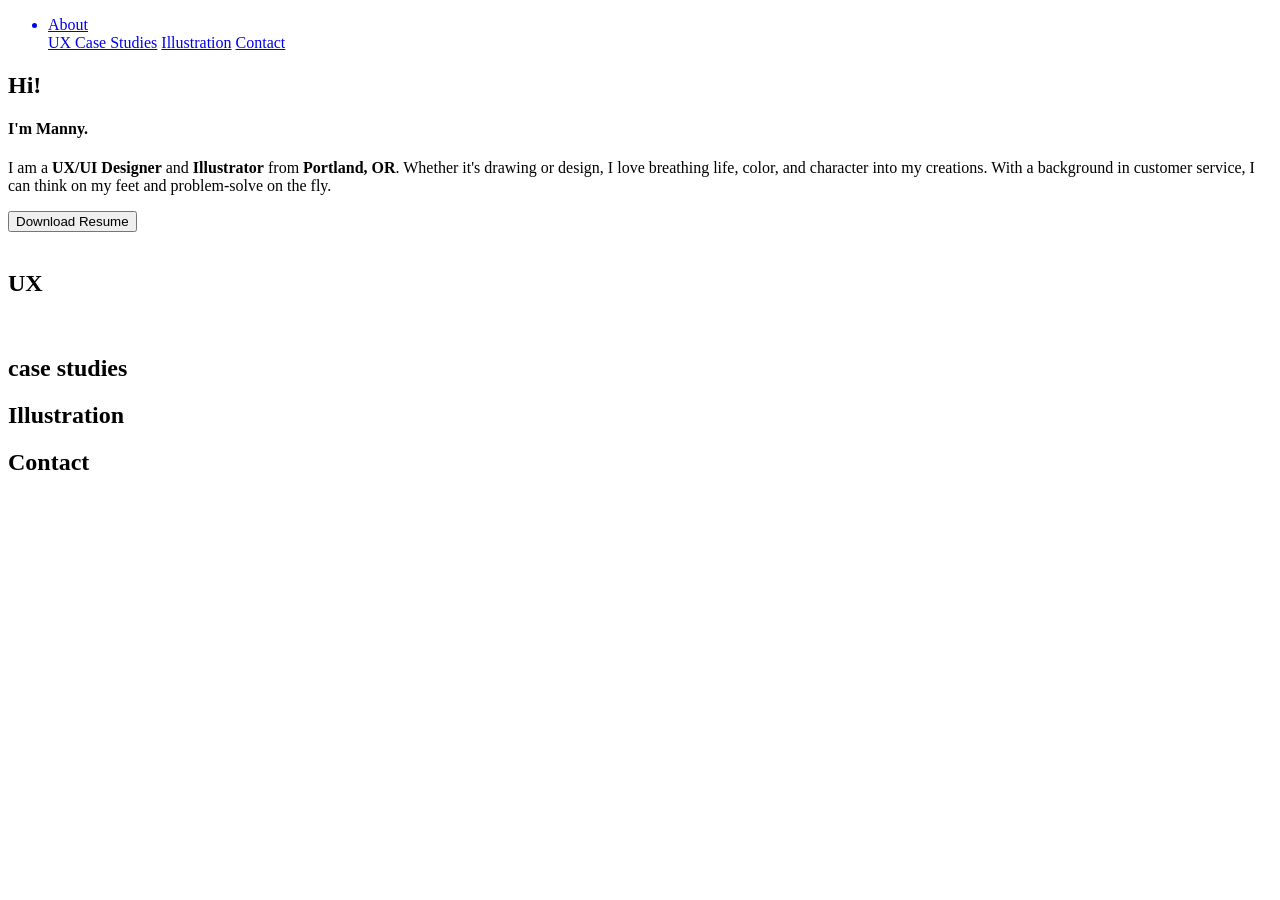
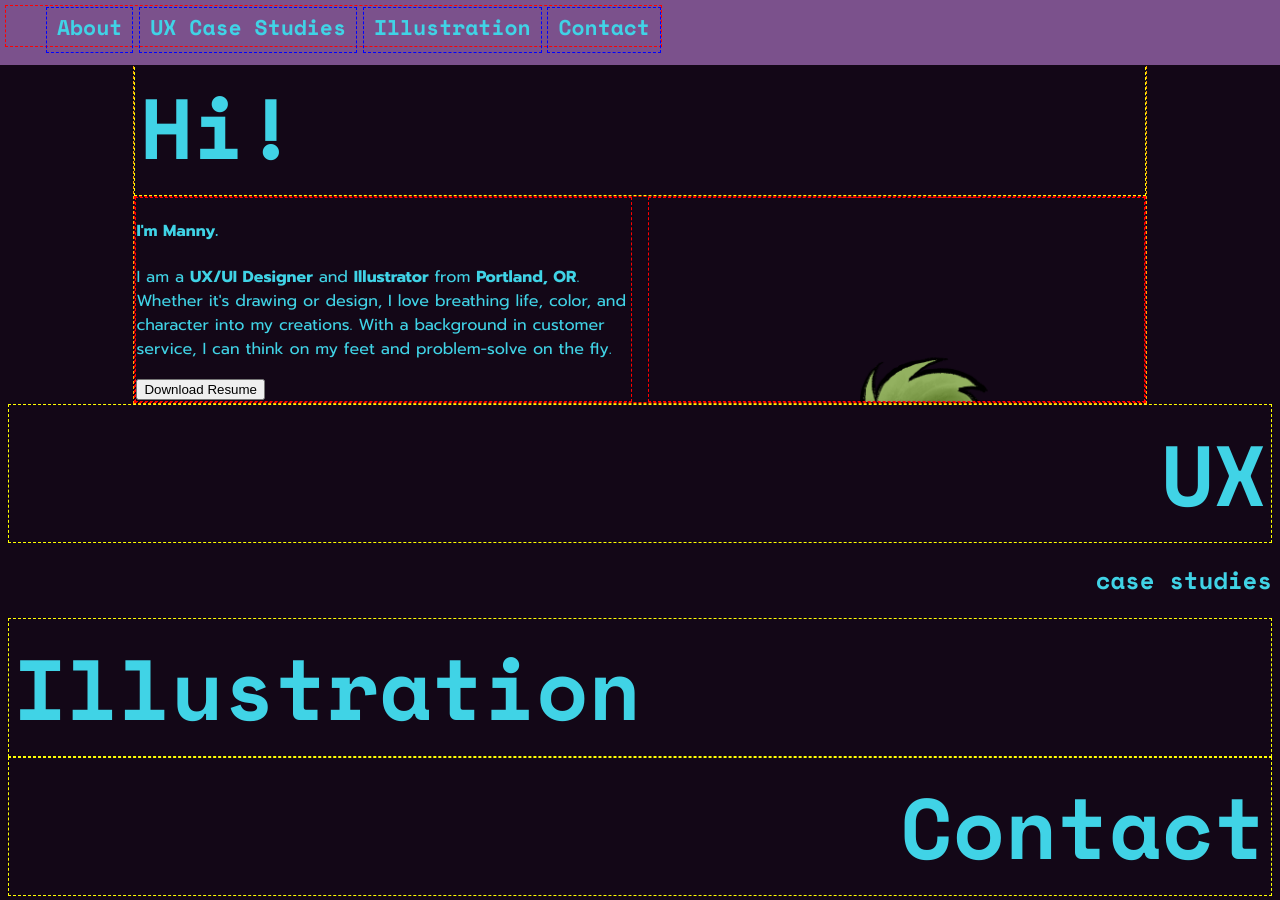
Before and after one commit to manmci/UX_UI_HW_17, a plain HTML site: page index.html in a window 1280 px wide. Before the commit the page ends 800 px from the top, so only its background shows below. Drawn offline with nearby package versions, Linux system fonts and the light colour scheme.

Commit message:
started adding CSS styling

```diff
--- a/css/css.css
+++ b/css/css.css
@@ -0,0 +1,82 @@
+body {
+    background-color: #130717;
+    font-family: 'Prompt', sans-serif;
+    color: #40D3E6;
+}
+div {
+    border: 1px dashed red;
+}
+h1, h2, h3 {
+    font-family: 'Space Mono', monospace;
+    color:#40D3E6;
+}
+h1 {
+    font-size: 64pt;
+    border: 1px dashed yellow;
+    display: inline;
+    padding:5px;
+    margin:0;
+}
+.left {
+    display: flex;
+    justify-content: flex-start;
+}
+.right {
+    display: flex;
+    justify-content: flex-end;
+}
+.navigation {
+    background-color: #7B518C;
+    position:fixed;
+    width: 100%;
+    height: 55px;
+    padding: 5px;
+    left: 0;
+    top: 0;
+}
+.navigation a {
+    color: #40D3E6;
+    font-size: 16pt;
+    font-family: 'Space Mono', monospace;
+    text-decoration: none;
+}
+.navigation a:hover {
+    text-decoration: underline;
+}
+.inline-block {
+    display: inline-block;
+    vertical-align: top;
+}
+nav {
+    min-width: 650px;
+    height: 40px;
+    border: 1px dashed red;
+}
+ul {
+    margin-top: 5px;
+    margin-left: 0;
+    list-style-type: none;
+}
+li {
+    display:inline;
+    padding:10px;
+    border: 1px dashed blue;
+}
+#about {
+    width:80%;
+    margin-right:auto;
+    margin-left:auto;
+    border: 1px dashed orange;
+}
+.aboutContent {
+    display: flex;
+    justify-content: space-between;
+}
+.blurb {
+    width:49%;
+}
+.heroImg {
+    background-image: url(../img/me.png);
+    background-size: 500px;
+    width:49%
+}
--- a/index.html
+++ b/index.html
@@ -4,35 +4,40 @@
     <meta charset="UTF-8">
     <meta http-equiv="X-UA-Compatible" content="IE=edge">
     <meta name="viewport" content="width=device-width, initial-scale=1.0">
+    <link rel="preconnect" href="https://fonts.googleapis.com">
+<link rel="preconnect" href="https://fonts.gstatic.com" crossorigin>
+<link href="https://fonts.googleapis.com/css2?family=Prompt:ital,wght@0,400;0,700;1,400&family=Space+Mono:wght@700&display=swap" rel="stylesheet">
+<link type="text/css" rel="stylesheet" href="css/css.css">
     <title>Manny McIvor - UX/UI Designer & Illustrator</title>
 </head>
 <body>
     <header class="navigation">
-        <nav>
-        <ul>
-            <a href="#about"><li>About</li></a>
-            <a href="#ux"<li>UX Case Studies</li></a>
-            <a href="#illus"<li>Illustration</li></a>
-            <a href="#contact"<li>Contact</li></a>
-        </ul>
+        <nav class="inline-block">
+            <ul>
+            <li><a href="#about">About</a></li>
+            <li><a href="#ux">UX Case Studies</a></li>
+            <li><a href="#illus">Illustration</a></li>
+            <li><a href="#contact>">Contact</a></li>
         <!-- SOCIAL MEDIA LINKS. ALIGN TO LEFT SIDE OF MENU
             <img src=""/>
         -->
+            </ul>
         </nav>
     </header>
+    <p>&nbsp;</p>
     <section id="about">
         <h1 class="left">Hi!</h1>
-        <div>
+        <div class="aboutContent">
+            <div class="blurb">
             <h4>I'm Manny.</h4>
             <p>I am a <b>UX/UI Designer</b> and <b>Illustrator</b> from <b>Portland, OR</b>. Whether it's drawing or design, I love breathing life, color, and character into my creations. With a background in customer service, I can think on my feet and problem-solve on the fly.</p>
             <button type="button">Download Resume</button>
-        </div>
-        <div>
-            <img src=""/>
+            </div>
+            <div class="heroImg">&nbsp;</div>
         </div>
     </section>
     <section id="ux">
-        <h1 class="right">UX</h1><br>
+        <h1 class="right">UX</h1>
         <h2 class="right">case studies</h2>
         <!--
         <div>This is the case study list container
```
Also changed, not shown: img/me.png (added).
